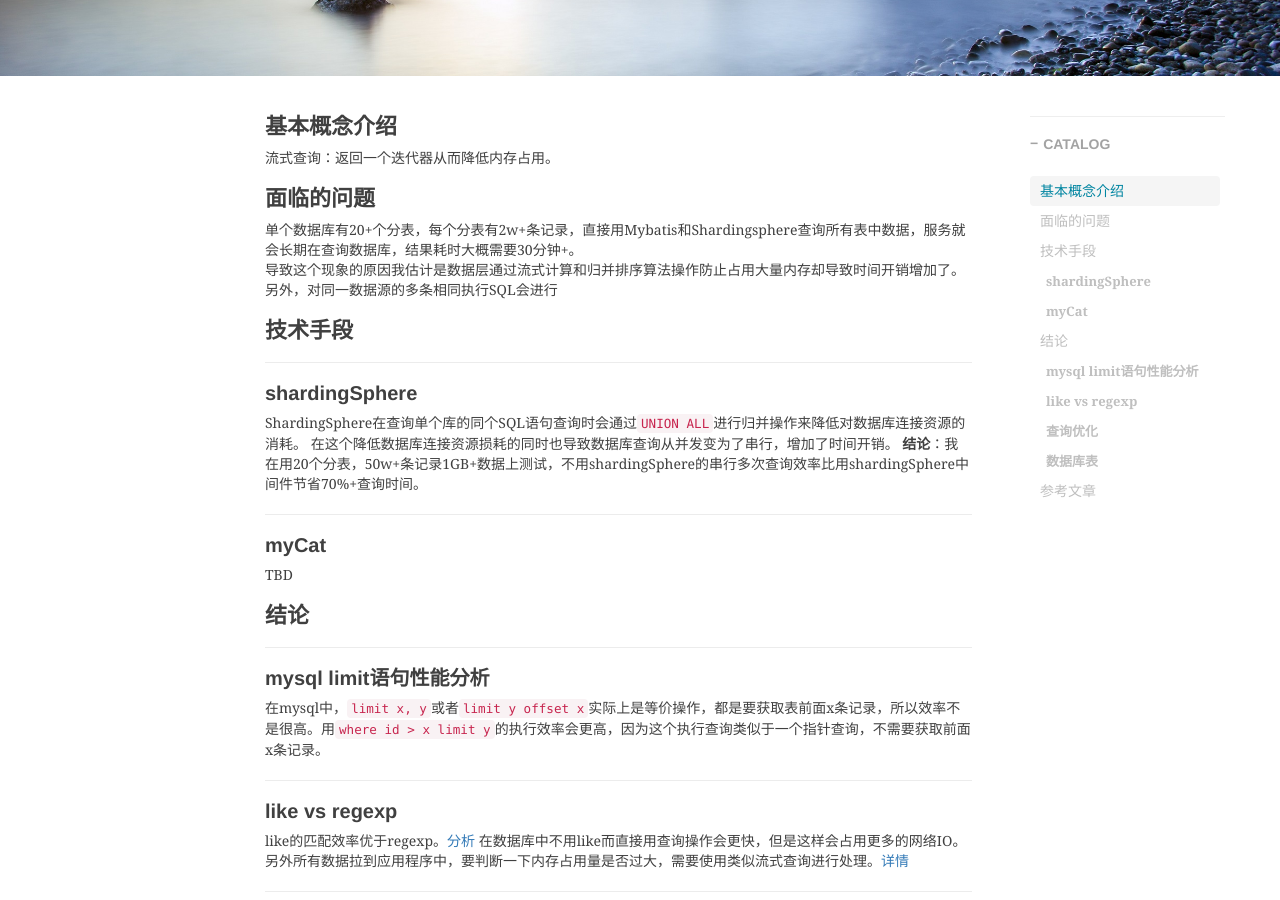
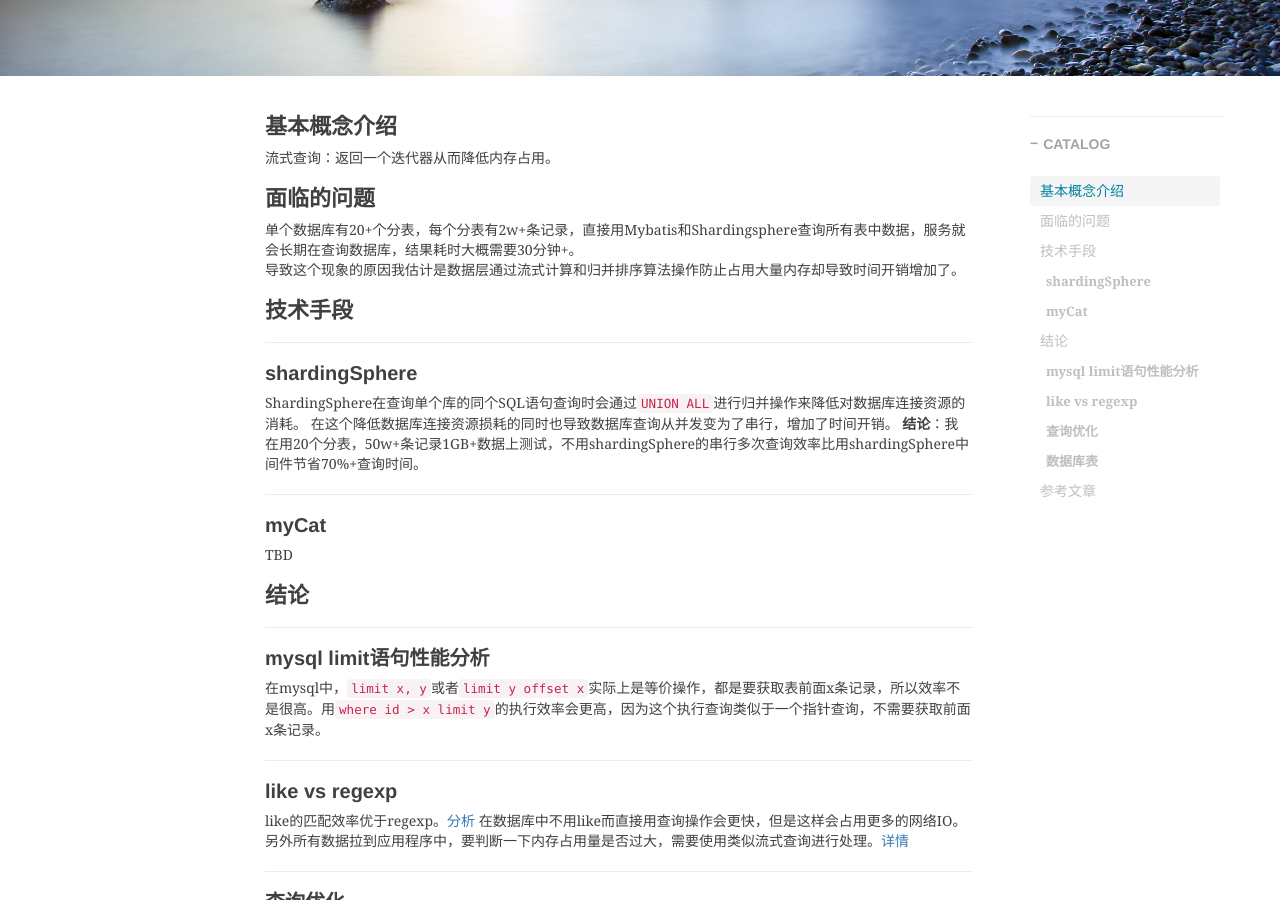
Before and after one commit to shihai1991/shihai1991.github.io, a Jekyll site: the page built from _posts/2023-09-12-分页性能优化.md, in a window 1280 px wide and 900 px high, scrolled down 379 px. Built offline with Jekyll 4.4.1, drawn with Linux system fonts in a browser that asks for light colours; nearby versions of some CDN libraries; comment, search, counter and statistics services are not loaded.

Commit message:
Update 2023-09-12-分页性能优化.md

```diff
--- a/_posts/2023-09-12-分页性能优化.md
+++ b/_posts/2023-09-12-分页性能优化.md
@@ -16,7 +16,6 @@ time: '2023.09.12 20:48:00'
 # 面临的问题
 单个数据库有20+个分表，每个分表有2w+条记录，直接用Mybatis和Shardingsphere查询所有表中数据，服务就会长期在查询数据库，结果耗时大概需要30分钟+。
 导致这个现象的原因我估计是数据层通过流式计算和归并排序算法操作防止占用大量内存却导致时间开销增加了。
-另外，对同一数据源的多条相同执行SQL会进行
 
 # 技术手段
 ## shardingSphere
```
